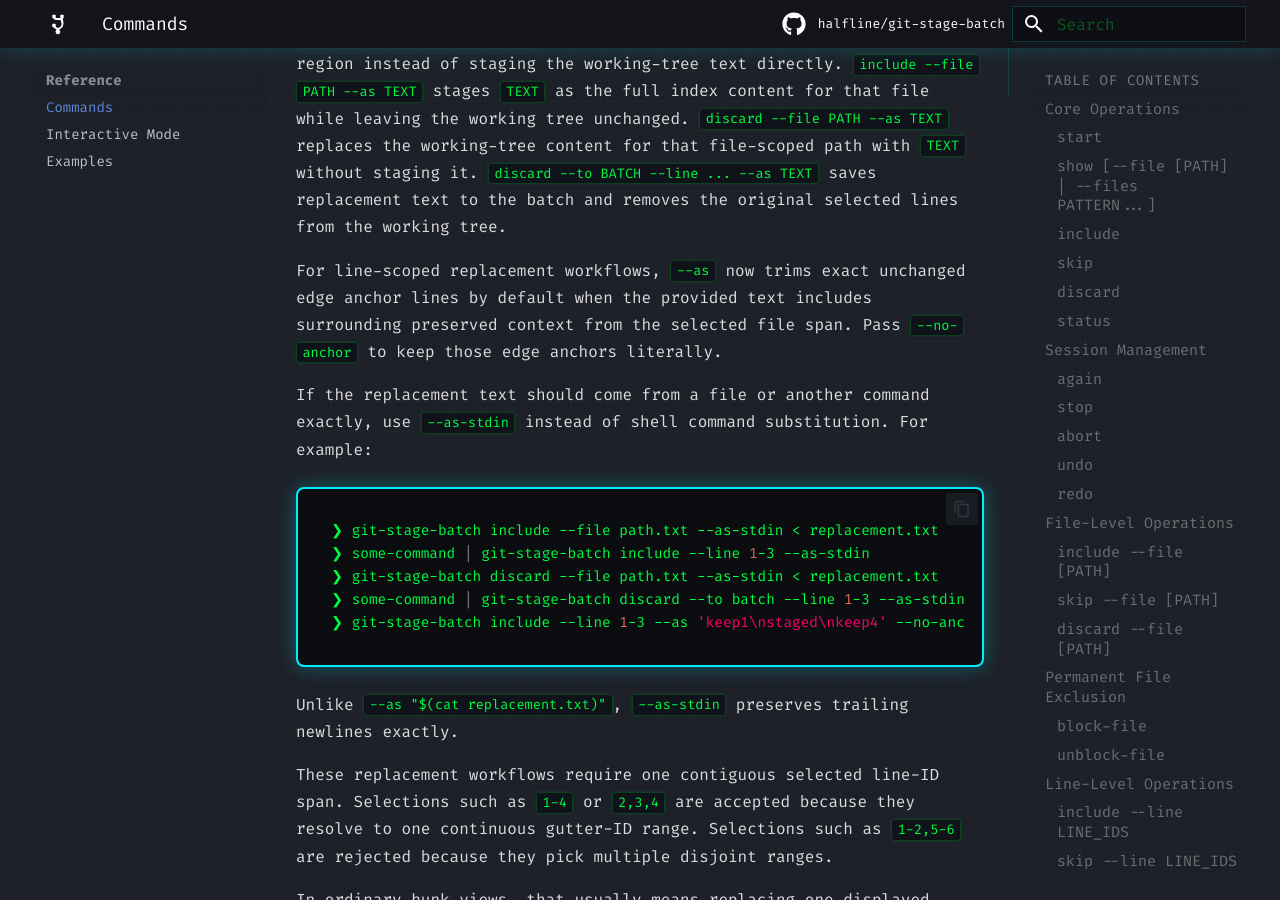
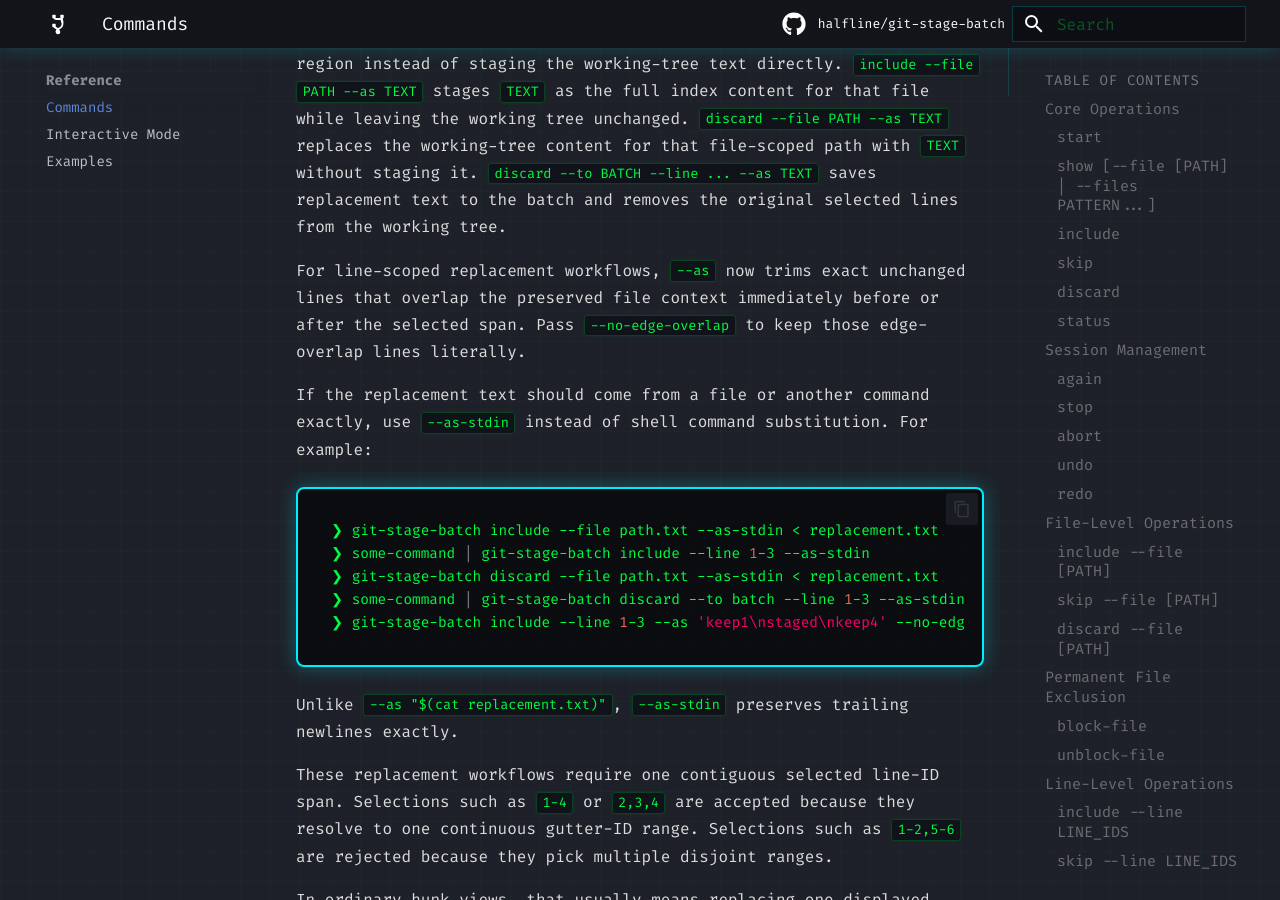
Before and after one commit to halfline/git-stage-batch, an MkDocs documentation site: the page built from docs/commands.md, in a window 1280 px wide and 900 px high, scrolled down 13646 px. Built offline with MkDocs 1.6.1 and Material for MkDocs 9.7.7, drawn with Linux system fonts in a browser that asks for light colours; comment, search, counter and statistics services are not loaded.

Commit message:
docs: Update --no-anchor references to --no-edge-overlap
The previous commit renamed the --no-anchor CLI flag to
--no-edge-overlap across the source code.

The documentation still references the old --no-anchor name in
the commands reference, the man page, and the quick-start guide.

This commit updates all documentation to use the new
--no-edge-overlap name and replaces "anchor" terminology with
"edge-overlap" in surrounding prose.

````diff
--- a/docs/commands.md
+++ b/docs/commands.md
@@ -493,10 +493,10 @@ file-scoped path with `TEXT` without staging it.
 `discard --to BATCH --line ... --as TEXT` saves replacement text to the batch
 and removes the original selected lines from the working tree.
 
-For line-scoped replacement workflows, `--as` now trims exact unchanged edge
-anchor lines by default when the provided text includes surrounding preserved
-context from the selected file span. Pass `--no-anchor` to keep those edge
-anchors literally.
+For line-scoped replacement workflows, `--as` now trims exact unchanged lines
+that overlap the preserved file context immediately before or after the
+selected span. Pass `--no-edge-overlap` to keep those edge-overlap lines
+literally.
 
 If the replacement text should come from a file or another command exactly,
 use `--as-stdin` instead of shell command substitution. For example:
@@ -506,7 +506,7 @@ use `--as-stdin` instead of shell command substitution. For example:
 ❯ some-command | git-stage-batch include --line 1-3 --as-stdin
 ❯ git-stage-batch discard --file path.txt --as-stdin < replacement.txt
 ❯ some-command | git-stage-batch discard --to batch --line 1-3 --as-stdin
-❯ git-stage-batch include --line 1-3 --as 'keep1\nstaged\nkeep4' --no-anchor
+❯ git-stage-batch include --line 1-3 --as 'keep1\nstaged\nkeep4' --no-edge-overlap
 ```
 
 Unlike `--as "$(cat replacement.txt)"`, `--as-stdin` preserves trailing
````
Also changed, not shown: docs/index.md (+2 -2 lines), 1 other file.
